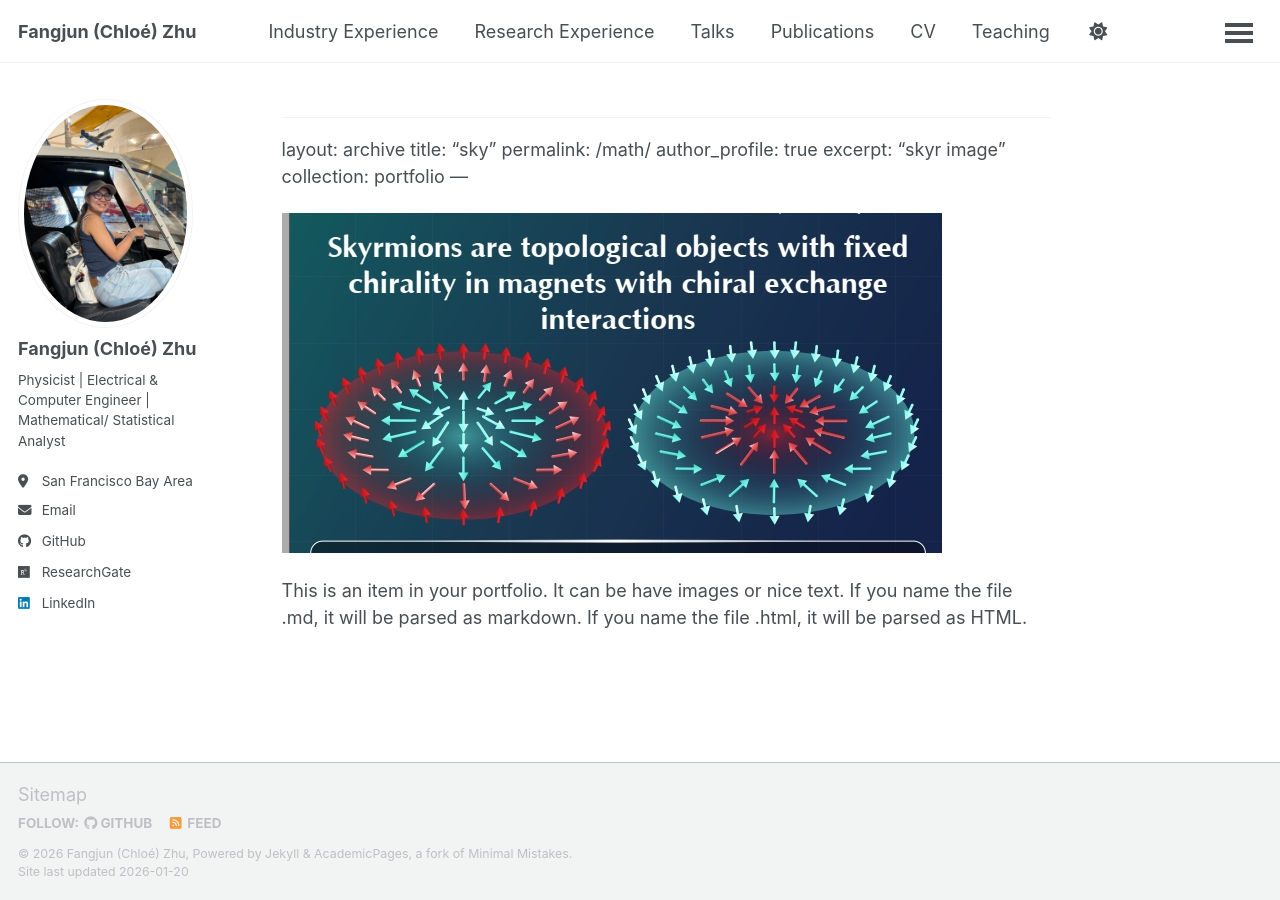
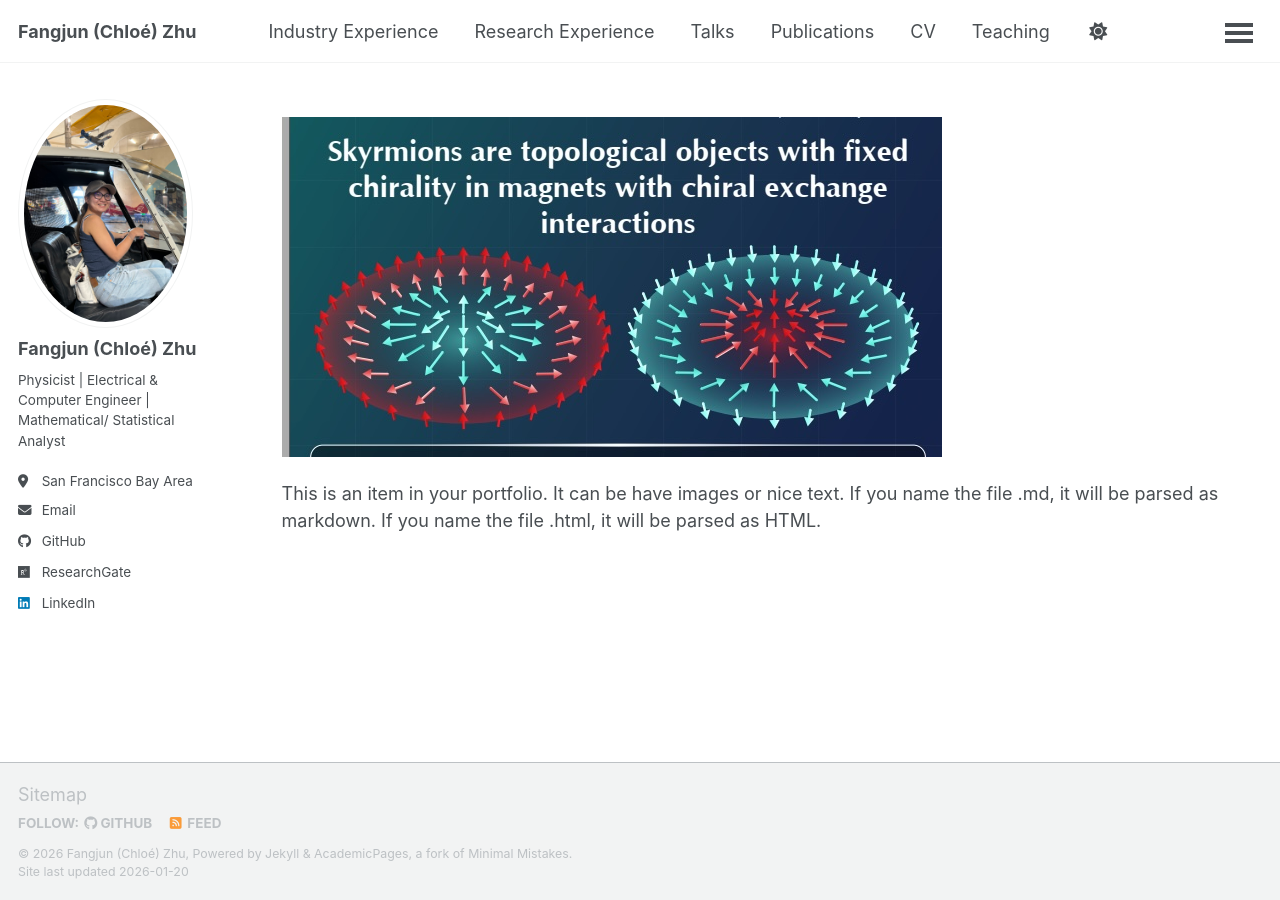
Before and after one commit to ChloeZhu1/ChloeZhu1.github.io, a Jekyll site: the page built from _pages/math.md, in a window 1280 px wide. Built offline with Jekyll 4.4.1, drawn with Linux system fonts in a browser that asks for light colours; our own code applies the rules of GitHub Pages for plain Markdown files; a script bundle is joined from its source files by our own code; library files that are not in the unit come from our copies.

Commit message:
Update math.md

```diff
--- a/_pages/math.md
+++ b/_pages/math.md
@@ -1,4 +1,4 @@
-<!--
+---
 layout: archive
 title: ""
 permalink: /math/
@@ -6,15 +6,7 @@ author_profile: true
 redirect_from:
   - /resume
 ---
--->
----
-layout: archive
-title: "sky"
-permalink: /math/
-author_profile: true
-excerpt: "skyr image"
-collection: portfolio
----
+
 {% include base_path %}
 
 ![Skyrmions](/images/skyrmions.jpg)
```
